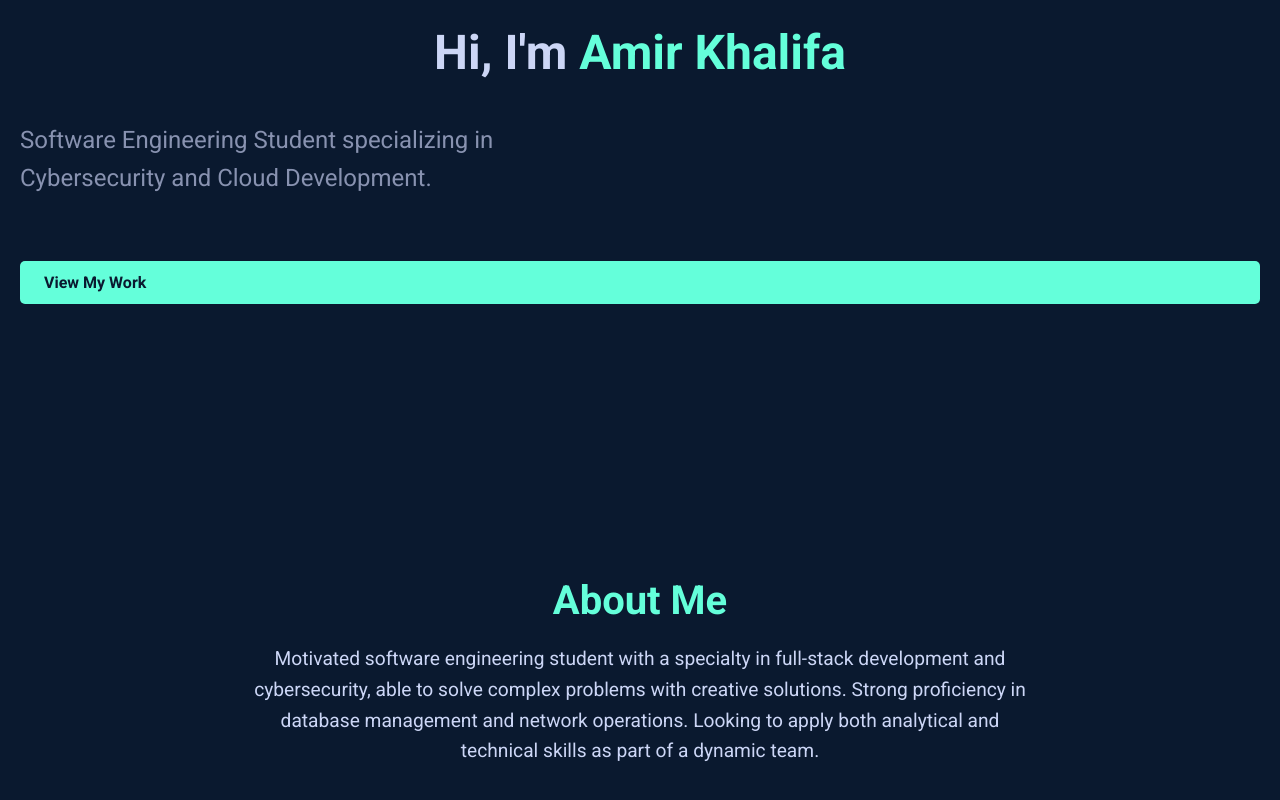
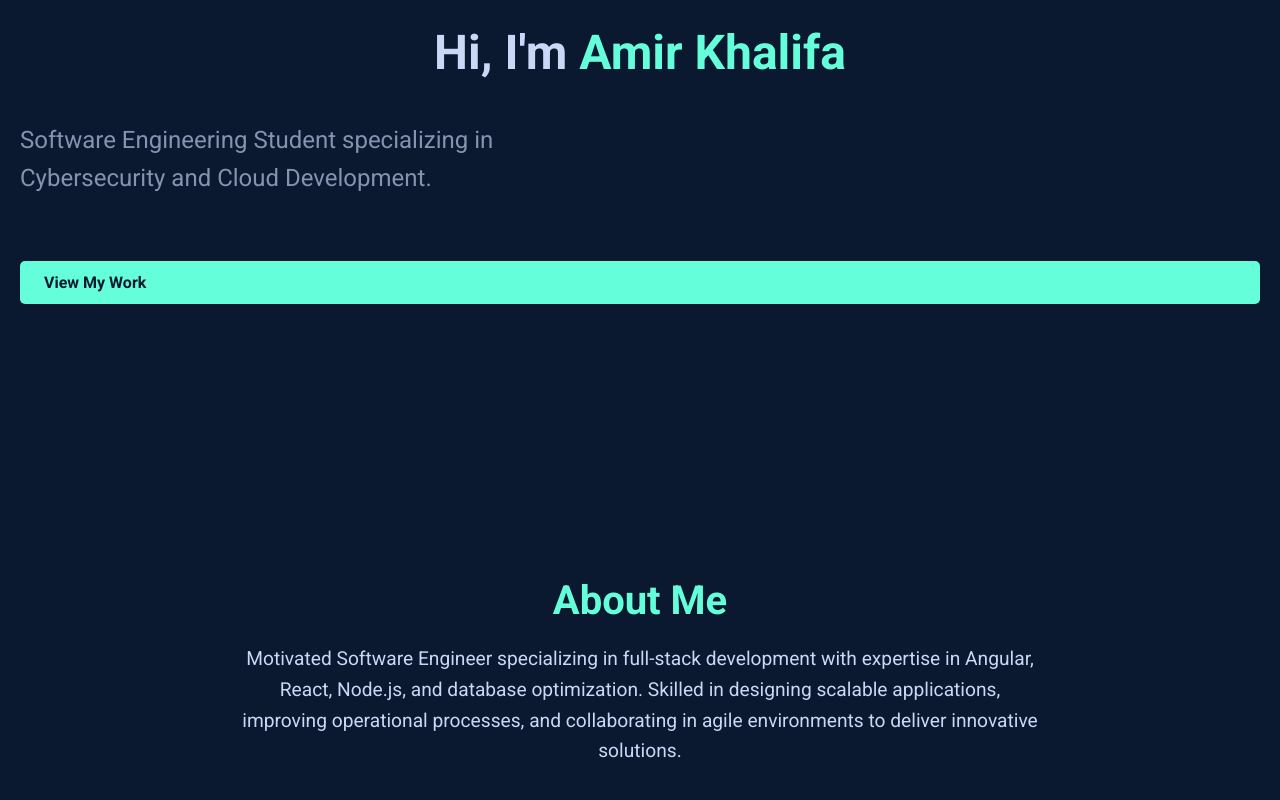
Before and after one commit to ayham10/Protfolio-2025, a React (Create React App) app: page / in a window 1280 px wide. Shown: the part 256-1056 px from the top of the page. Built offline with nearby package versions, Linux system fonts and the light colour scheme.

Commit message:
Update About.js

```diff
--- a/src/components/About.js
+++ b/src/components/About.js
@@ -37,9 +37,11 @@ function About() {
       <AboutContent>
         <Title>About Me</Title>
         <Paragraph>
-          Motivated software engineering student with a specialty in full-stack development and cybersecurity,
-          able to solve complex problems with creative solutions. Strong proficiency in database management
-          and network operations. Looking to apply both analytical and technical skills as part of a dynamic team.
+        Motivated Software Engineer specializing in full-stack development with
+        expertise in Angular, React, Node.js, and database optimization. Skilled in
+        designing scalable applications, improving operational processes, and
+        collaborating in agile environments to deliver innovative solutions.
+
         </Paragraph>
       </AboutContent>
     </AboutSection>
```
